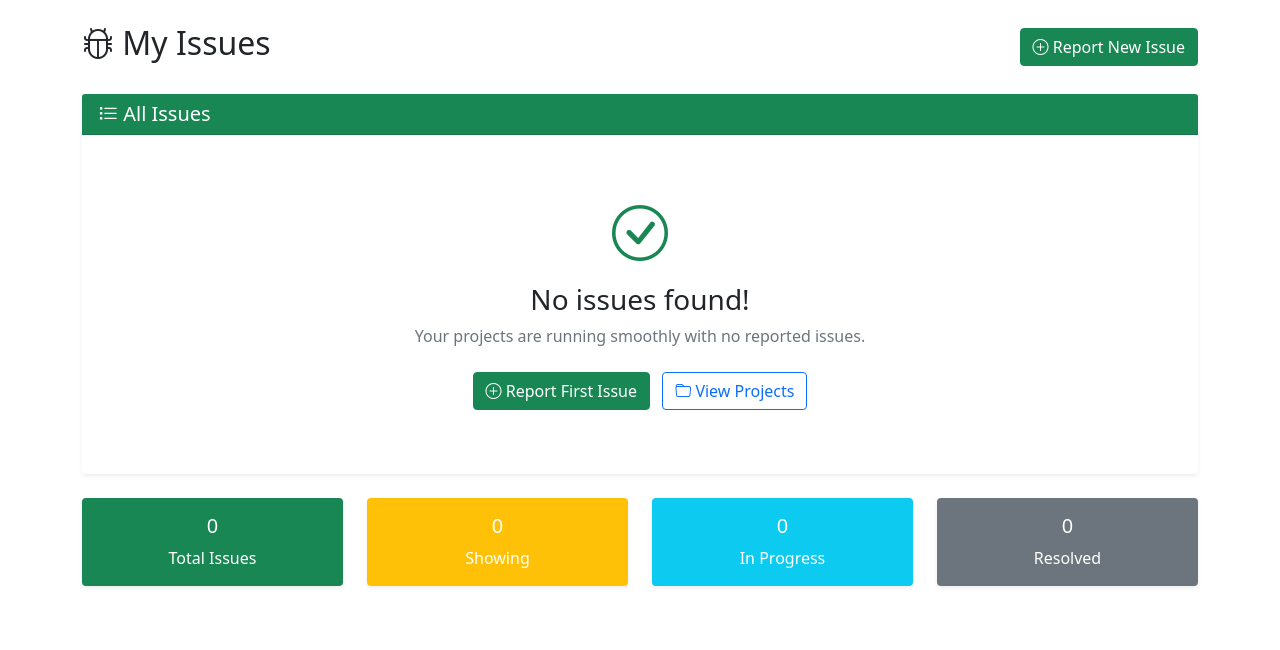
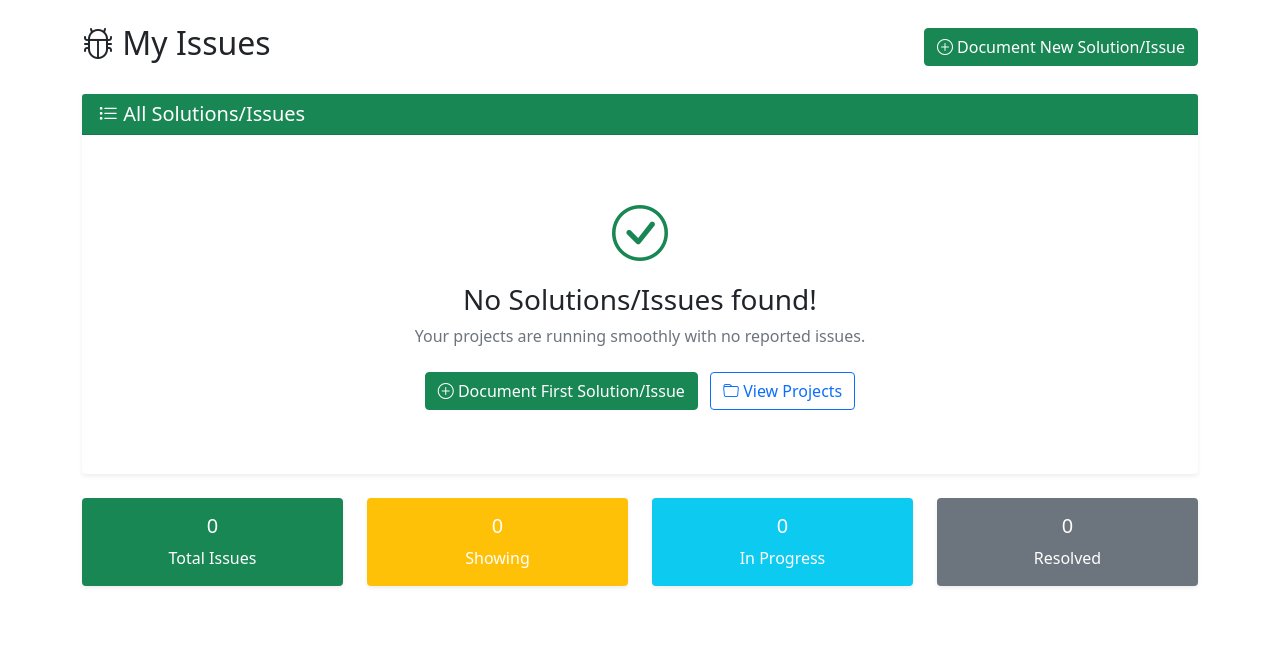
Before and after one commit to Ngosoman/BugTracker, a Django app: page /issues/ in a window 1280 px wide. Shown: the part 62-712 px from the top of the page. Run offline with Django 5.2, Linux system fonts and the light colour scheme; the visitor is signed in with stand-in values (Sample User, id 1); data that the repository does not hold is empty.

Commit message:
Updated issue to solution

```diff
--- a/bugtracker/templates/issues/issue_list.html
+++ b/bugtracker/templates/issues/issue_list.html
@@ -4,7 +4,7 @@
 <div class="d-flex justify-content-between align-items-center mb-4">
     <h2 class="text-dark"><i class="bi bi-bug"></i> My Issues</h2>
     <a href="{% url 'issue_create' %}" class="btn btn-success">
-        <i class="bi bi-plus-circle"></i> Report New Issue
+        <i class="bi bi-plus-circle"></i> Document New Solution/Issue
     </a>
 </div>
 
@@ -19,7 +19,7 @@
 
 <div class="card shadow-sm">
     <div class="card-header bg-success text-white">
-        <h5 class="mb-0"><i class="bi bi-list-task"></i> All Issues</h5>
+        <h5 class="mb-0"><i class="bi bi-list-task"></i> All Solutions/Issues</h5>
     </div>
     <div class="card-body">
         {% if issues %}
@@ -27,7 +27,7 @@
             <table class="table table-hover">
                 <thead class="table-light">
                     <tr>
-                        <th>Issue Title</th>
+                        <th>Solution/Issue Title</th>
                         <th>Project</th>
                         <th>Priority</th>
                         <th>Status</th>
@@ -103,11 +103,11 @@
         {% else %}
         <div class="text-center py-5">
             <i class="bi bi-check-circle display-4 text-success"></i>
-            <h3 class="text-dark mt-3">No issues found!</h3>
+            <h3 class="text-dark mt-3">No Solutions/Issues found!</h3>
             <p class="text-muted">Your projects are running smoothly with no reported issues.</p>
             <div class="mt-4">
                 <a href="{% url 'issue_create' %}" class="btn btn-success me-2">
-                    <i class="bi bi-plus-circle"></i> Report First Issue
+                    <i class="bi bi-plus-circle"></i> Document First Solution/Issue
                 </a>
                 <a href="{% url 'project_list' %}" class="btn btn-outline-primary">
                     <i class="bi bi-folder"></i> View Projects
```
